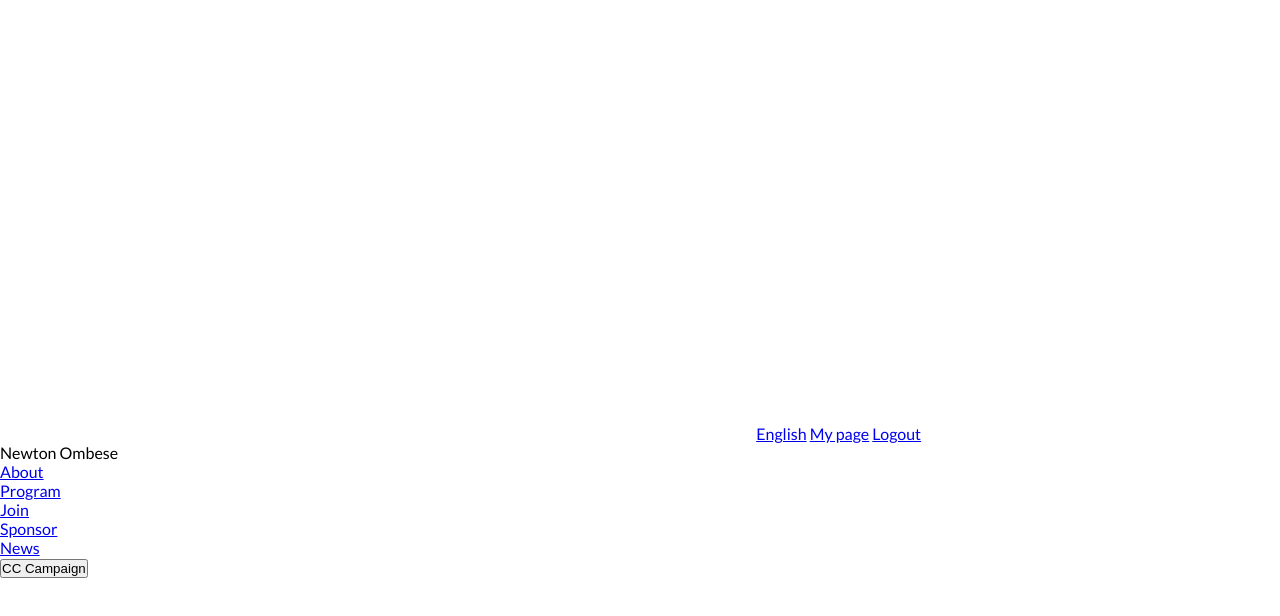
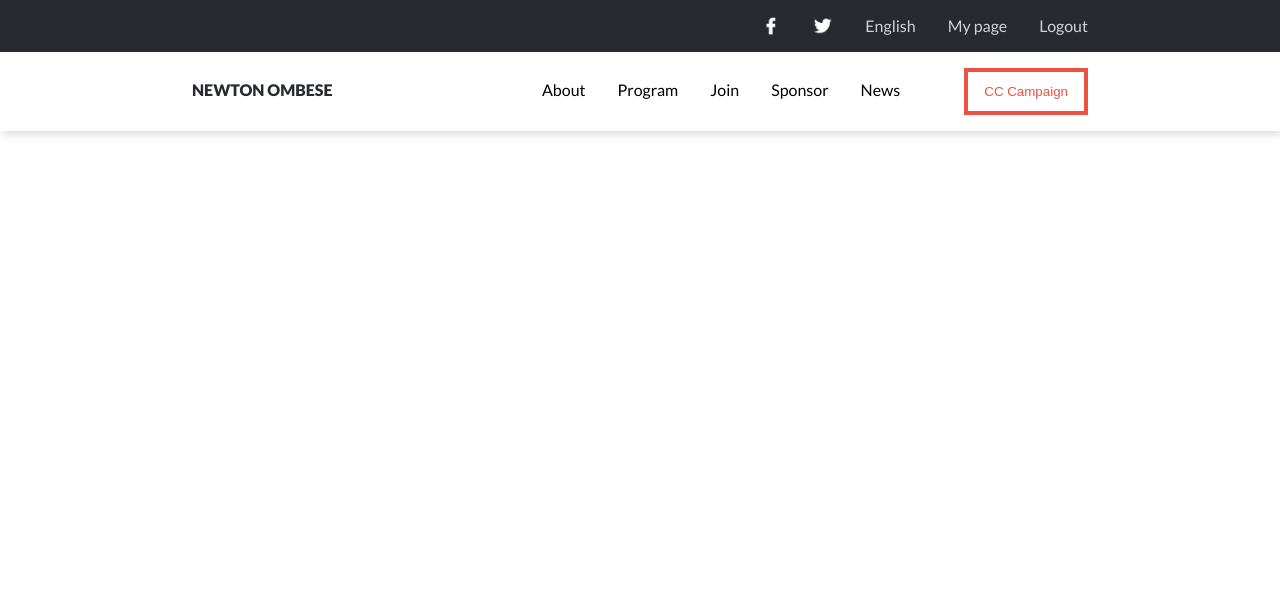
Before and after one commit to nejidevelops/Newton-Capstone-Project, a website: page index.html in a window 1280 px wide. Drawn offline with Linux system fonts and the light colour scheme.

Commit message:
Add Navbar stylings

```diff
--- a/style.css
+++ b/style.css
@@ -16,3 +16,90 @@ body {
   position: relative;
   font-family: 'Lato', sans-serif;
 }
+
+ul {
+  list-style: none;
+}
+
+a {
+  text-decoration: none;
+}
+
+header {
+  background-color: white;
+  position: sticky;
+  align-items: flex-start;
+  box-shadow: 2px 2px 10px var(--color-alternate);
+}
+
+nav {
+  position: relative;
+}
+
+.nav-socials {
+  background: var(--color-primary);
+  display: flex;
+  gap: 2rem;
+  justify-content: flex-end;
+  padding: 1rem 12rem;
+}
+
+.nav-socials img {
+  width: 20px;
+  height: 20px;
+  object-fit: cover;
+}
+
+.nav-socials a {
+  color: var(--color-alternate);
+}
+
+.navbar {
+  display: flex;
+  justify-content: space-between;
+  align-items: baseline;
+  padding: 1rem 12rem;
+}
+
+.navbar-logo label {
+  color: var(--color-primary);
+  text-transform: uppercase;
+  font-weight: 900;
+}
+
+.navbar-menus {
+  display: flex;
+  align-items: baseline;
+  gap: 4rem;
+}
+
+.navbar-menus ul {
+  display: flex;
+  gap: 2rem;
+}
+
+.navbar-menus ul li a {
+  color: black;
+}
+
+.navbar-menus button {
+  padding: 12px 16px;
+  background: transparent;
+  color: var(--color-secondary);
+  border: 4px solid;
+}
+
+@media (max-width: 768px) {
+  .nav-socials {
+    padding: 1rem;
+  }
+
+  .navbar {
+    padding: 1rem;
+  }
+
+  .navbar-menus {
+    display: none;
+  }
+
+}
```
